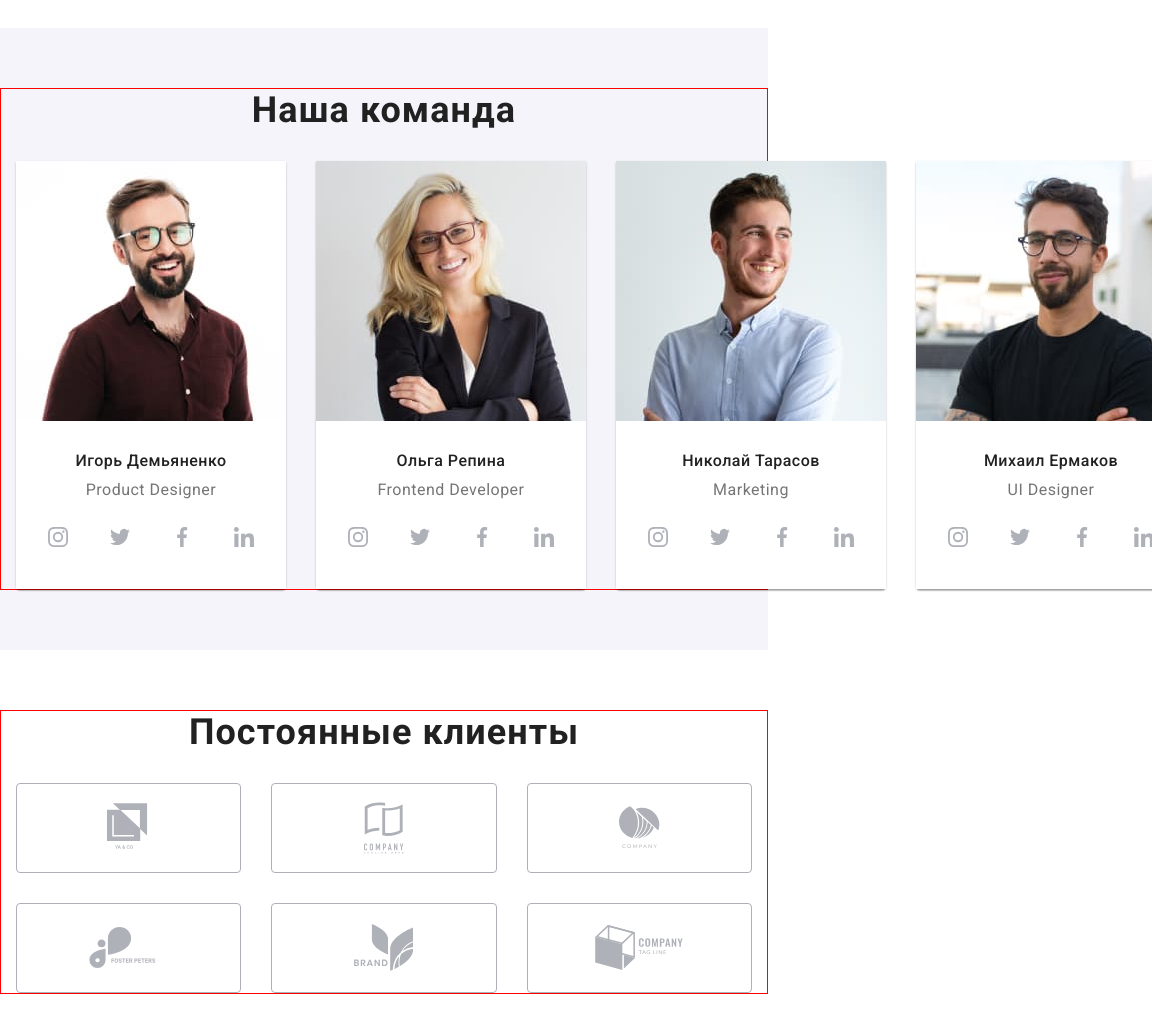
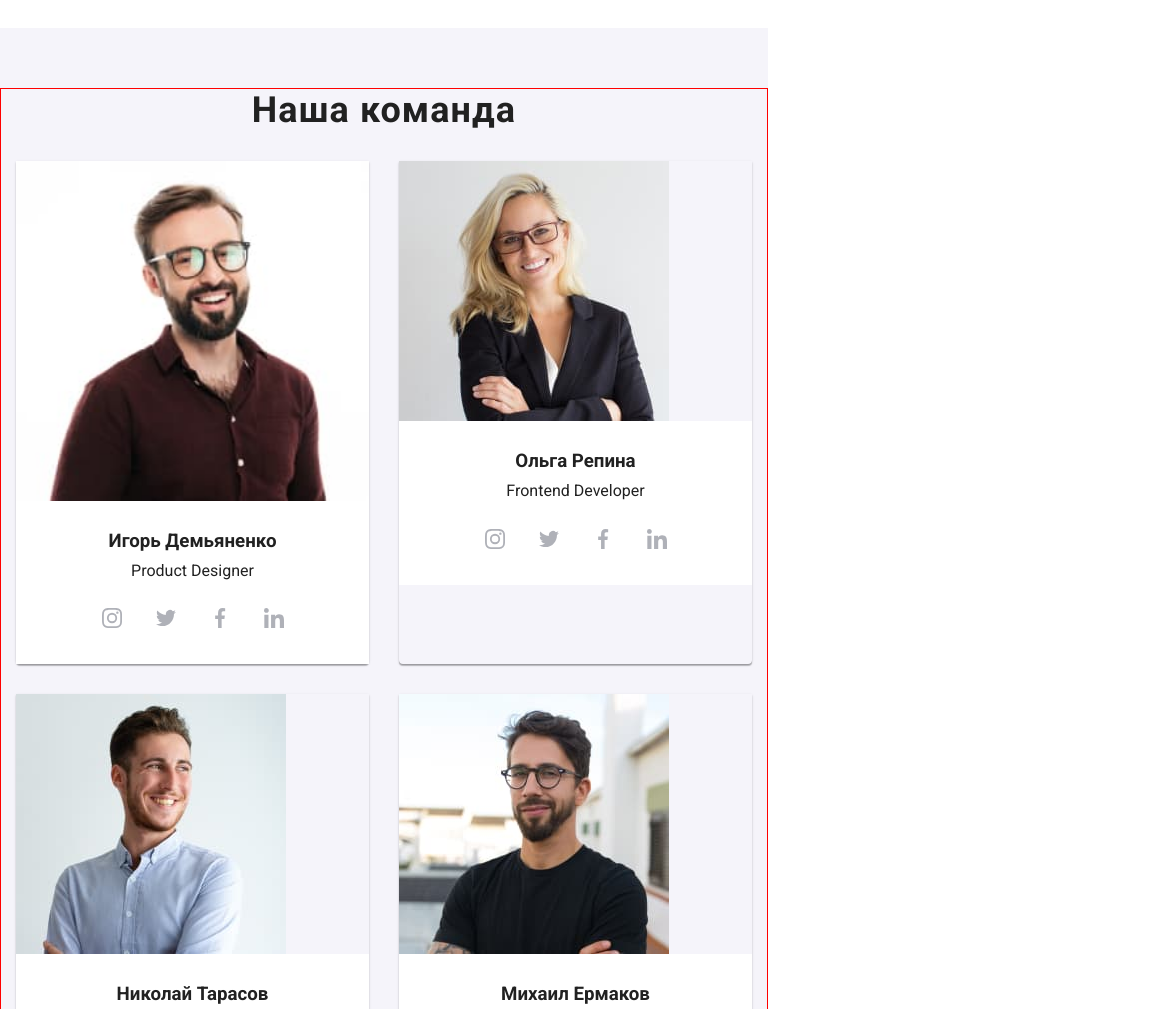
Before and after one commit to nazarii-lozynskyi/Web-Studio, a plain HTML site: page index.html in a window 768 px wide. Shown: the part 1100-2109 px from the top of the page, 1152 px wide, since content can reach past the window. Drawn offline with nearby package versions, Linux system fonts and the light colour scheme; files that its build step writes are made by us from their sources.

Commit message:
Update _team-members.scss

```diff
--- a/sass/components/_team-members.scss
+++ b/sass/components/_team-members.scss
@@ -2,6 +2,102 @@
     background-color: $priority-background-color;
 }
 
+.team-members__item {
+    box-shadow: 0px 1px 3px rgba(0, 0, 0, 0.12), 0px 1px 1px rgba(0, 0, 0, 0.14), 0px 2px 1px rgba(0, 0, 0, 0.2);
+    border-radius: 0px 0px 4px 4px;
+}
+
+.team-members__description {
+    padding-top: 30px;
+
+    text-align: center;
+
+    background: #ffffff;
+}
+
+.team-members__name {
+    margin-bottom: 10px;
+}
+
+.team-members__profession {
+    margin-bottom: 16px;
+}
+
+.team-members-soc-link__list {
+    display: flex;
+    justify-content: center;
+}
+
+.team-members-soc-link__item {
+    &:not(:last-child) {
+        margin-right: 10px;
+    }
+}
+
+.team-members-soc-link__link {
+    display: flex;
+    justify-content: center;
+    align-items: center;
+
+    height: 44px;
+    width: 44px;
+}
+
+.team-members-soc-link__icon {
+    fill: #afb1b8;
+}
+
+@media screen and (max-width: 1199px) {
+    .team-members__list {
+        display: block;
+
+        text-align: center;
+    }
+    .team-members__image {
+        margin-left: auto;
+        margin-right: auto;
+
+        width: 100%;
+    }
+
+    .team-members__description {
+        padding-top: 30px;
+        padding-bottom: 24px;
+    }
+}
+
+@media screen and (max-width: 767px) {
+    .team-members__item {
+        width: 100%;
+        max-width: 450px;
+
+        &:not(:last-child) {
+            margin-bottom: 30px;
+        }
+    }
+}
+
+@media screen and (min-width: 768px) and (max-width: 1199px) {
+    .team-members__list {
+        display: flex;
+        flex-wrap: wrap;
+
+        margin-top: calc(-1 * 30px);
+        margin-left: calc(-1 * 30px);
+    }
+
+    .team-members__item {
+        flex-basis: calc(100% / 2 - 30px);
+
+        margin-top: 30px;
+        margin-left: 30px;
+
+        box-shadow: 0px 1px 3px rgba(0, 0, 0, 0.12), 0px 1px 1px rgba(0, 0, 0, 0.14), 0px 2px 1px rgba(0, 0, 0, 0.2);
+        border-radius: 0px 0px 4px 4px;
+    }
+}
+
+@media screen and (min-width: 1199px) {
     .team-members__list {
         display: flex;
 
@@ -20,16 +116,10 @@
     }
 
     .team-members__description {
-    width: 270px;
-    height: 168px;
         padding-bottom: 30px;
-    padding-top: 30px;
+
         padding-left: 20px;
         padding-right: 20px;
-
-    text-align: center;
-
-    background: #ffffff;
     }
 
     .team-members__name {
@@ -91,3 +181,4 @@
             color: $wight-color;
         }
     }
+}
```
Lines whose indentation alone changed are shown as unchanged.
